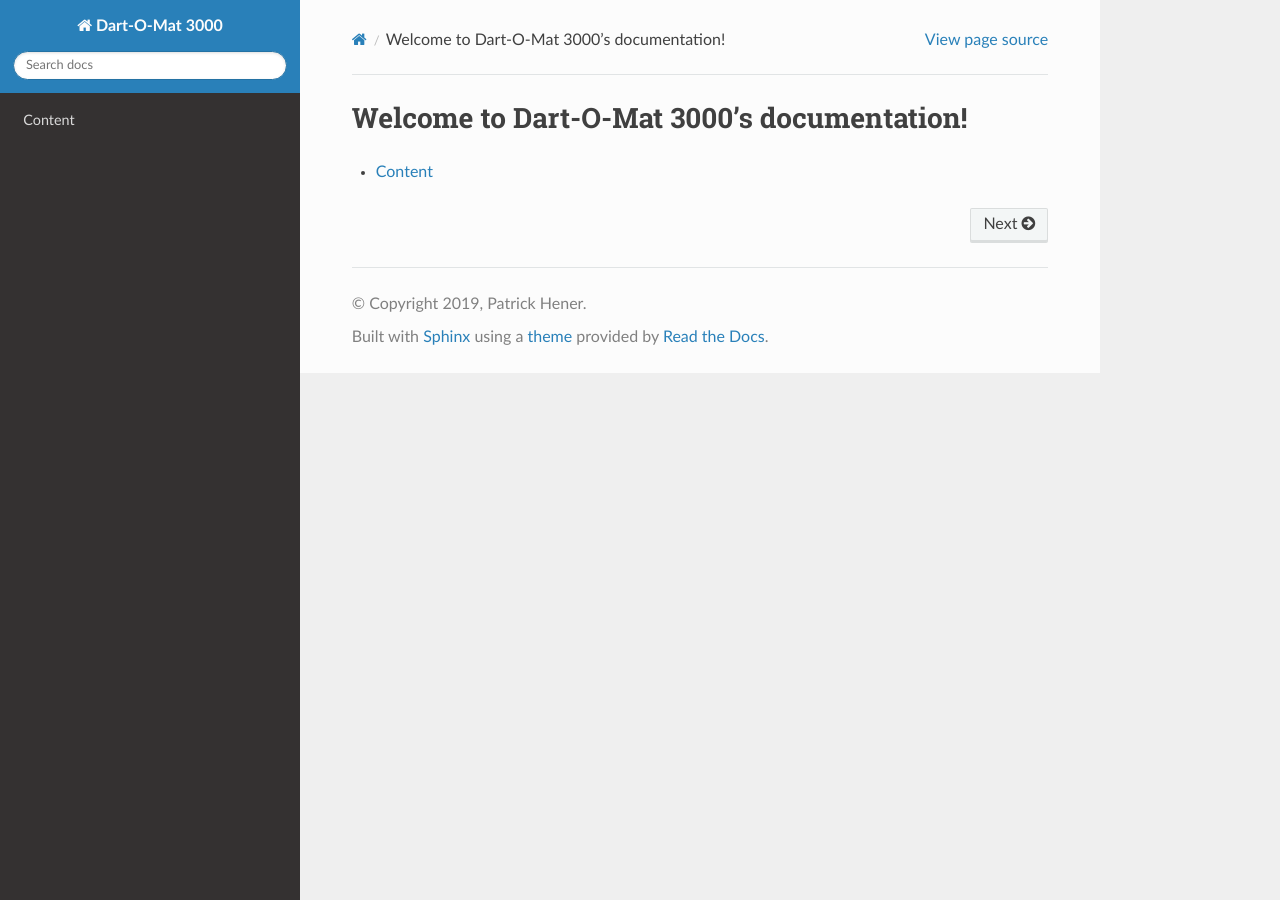
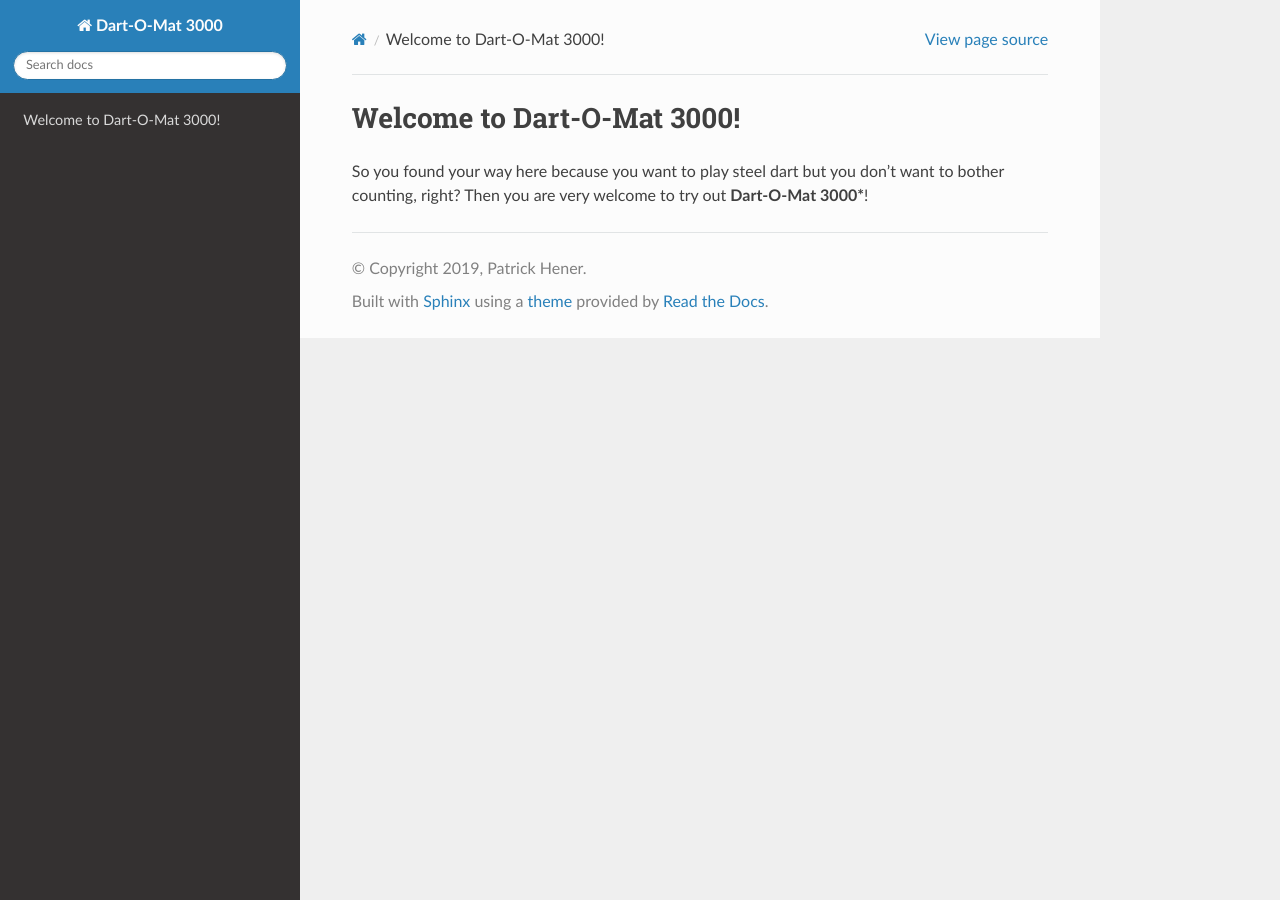
Before and after one commit to patrickhener/dart-o-mat-3000, a Sphinx documentation site: the page built from docs/index.rst, in a window 1280 px wide. Built offline with Sphinx 7.4.7 and the Read the Docs theme 2.0.0, drawn with Linux system fonts in a browser that asks for light colours.

Commit message:
Documentation push

```diff
--- a/docs/index.rst
+++ b/docs/index.rst
@@ -3,10 +3,12 @@
    You can adapt this file completely to your liking, but it should at least
    contain the root `toctree` directive.
 
-Welcome to Dart-O-Mat 3000's documentation!
+Welcome to Dart-O-Mat 3000!
 ===========================================
+
+So you found your way here because you want to play steel dart but you don't want to bother counting, right?
+Then you are very welcome to try out **Dart-O-Mat 3000***!
+
 
 .. toctree::
    :maxdepth: 2
-
-   contents
```
